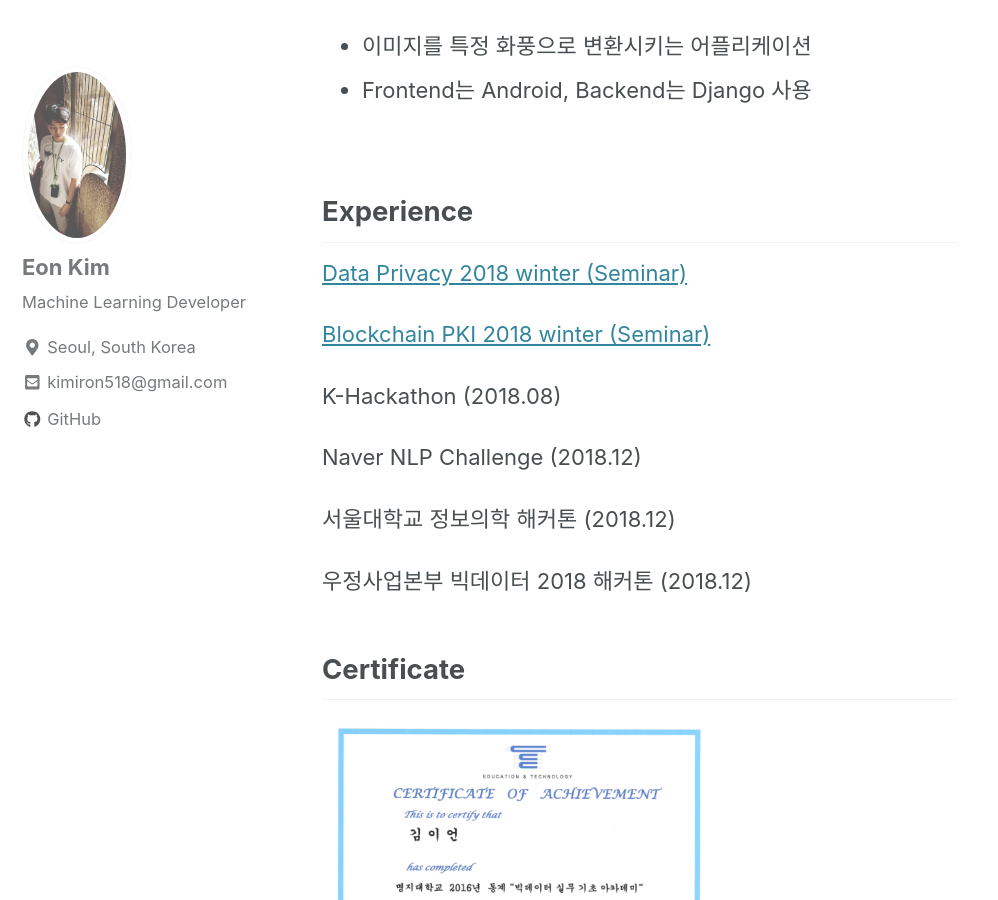
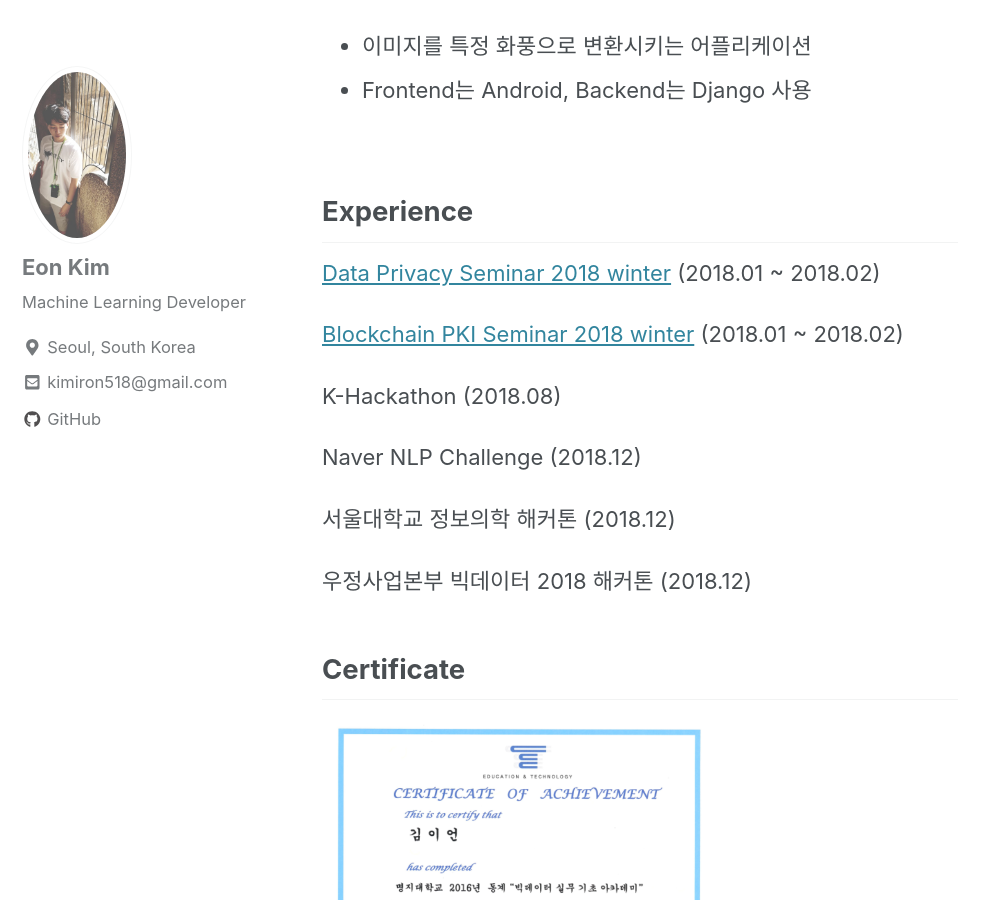
Before and after one commit to thisisiron/thisisiron.github.io, a Jekyll site: the page built from _pages/about.md, in a window 1280 px wide and 900 px high, scrolled down 3744 px. Shown: the whole window, without its empty margins (0-998 px from the left). Built offline with Jekyll 4.4.1, drawn with Linux system fonts in a browser that asks for light colours; cached includes are drawn as plain includes; nearby versions of some CDN libraries.

```diff
--- a/_pages/about.md
+++ b/_pages/about.md
@@ -91,9 +91,9 @@ Coursera-Machine-Learning (2018.11) - Private Storage
 
 
 ## Experience
-[Data Privacy 2018 winter (Seminar)](http://hmcl.mju.ac.kr/doku.php?id=lab:labmain)
+[Data Privacy Seminar 2018 winter](http://hmcl.mju.ac.kr/doku.php?id=lab:labmain) (2018.01 ~ 2018.02)
 
-[Blockchain PKI 2018 winter (Seminar)](http://hmcl.mju.ac.kr/doku.php?id=lab:labmain)
+[Blockchain PKI Seminar 2018 winter](http://hmcl.mju.ac.kr/doku.php?id=lab:labmain) (2018.01 ~ 2018.02)
 
 K-Hackathon (2018.08)
 
```
Also changed, not shown: _posts/Review/2018-12-25-넥스터즈 면접 후기.md (+2 -0 lines).
